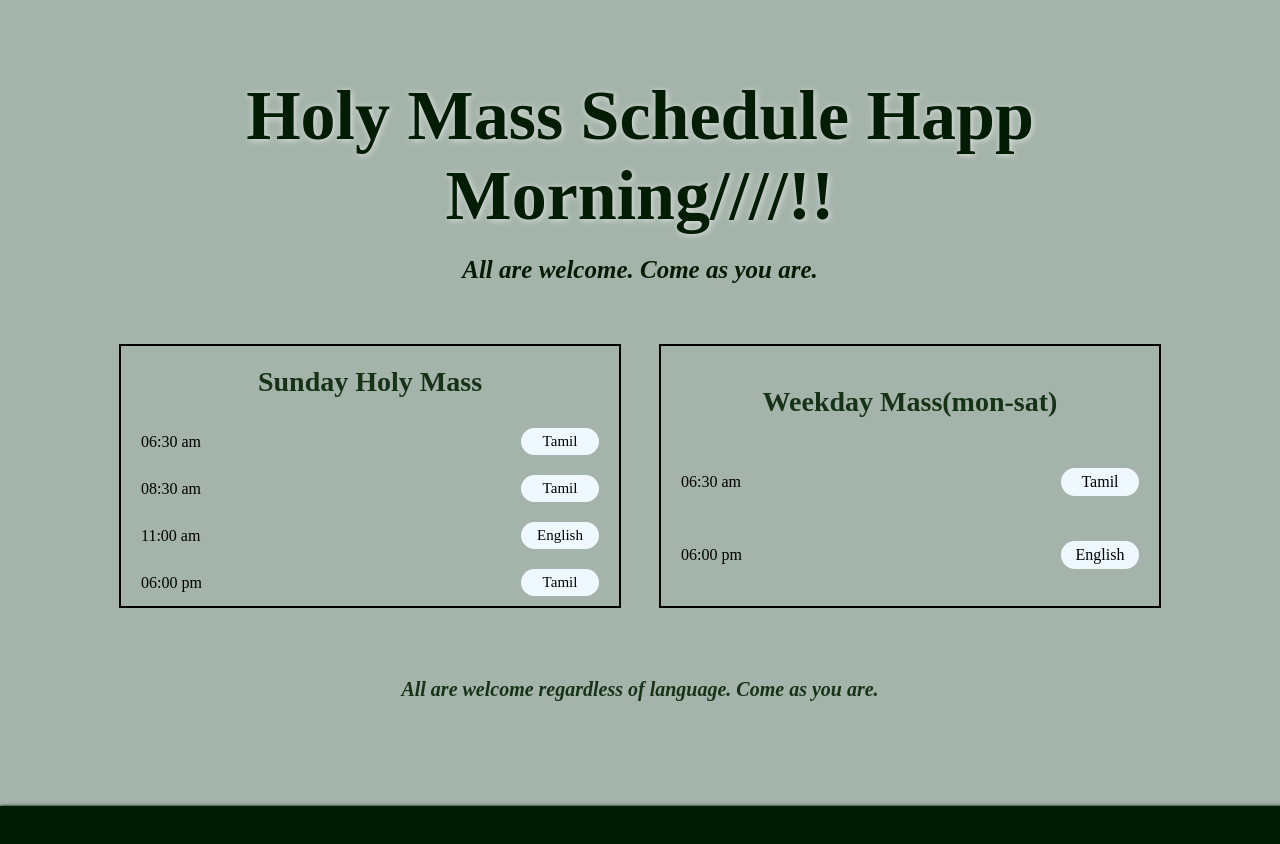
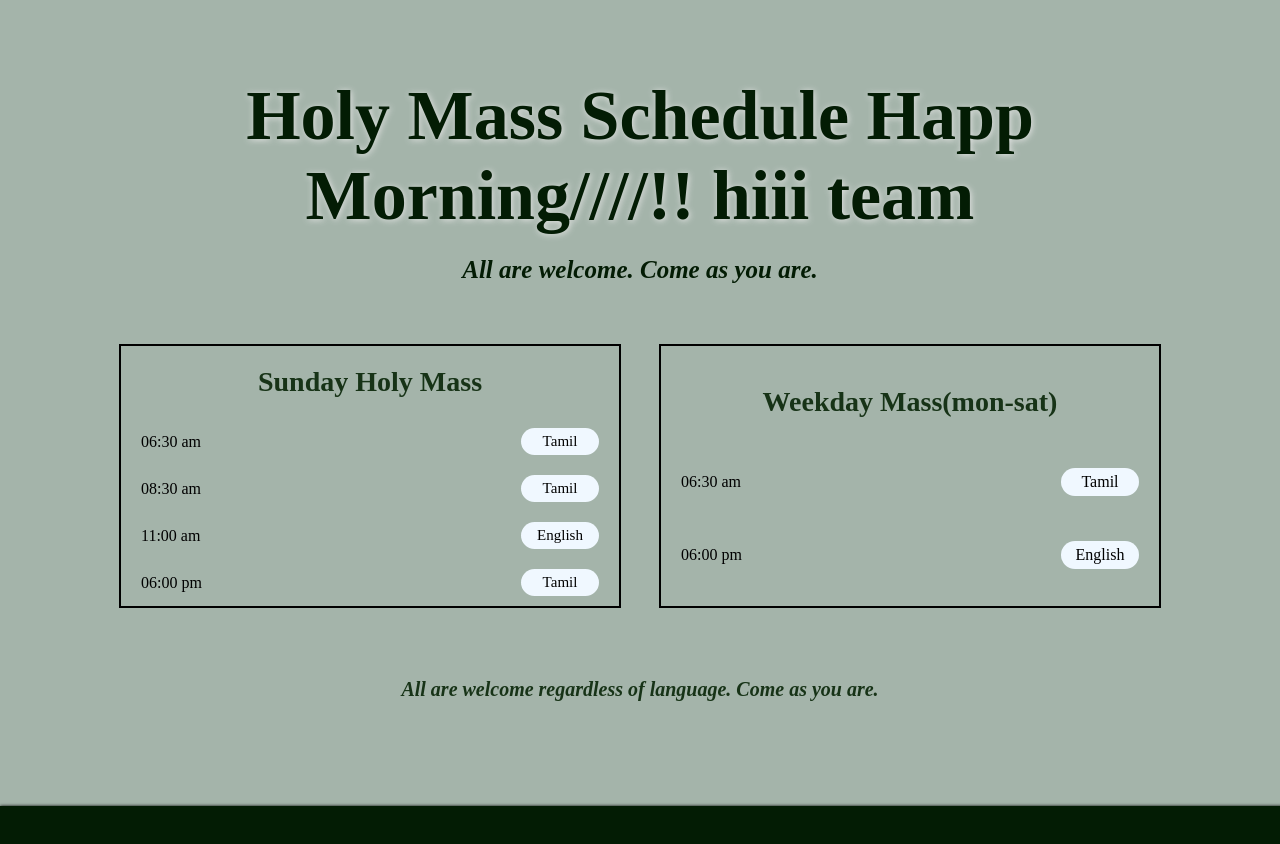
Before and after one commit to Levon-007/divinemercy, a plain HTML site: page index.html in a window 1280 px wide. Shown: the part 1690-2534 px from the top of the page. Drawn offline with nearby package versions, Linux system fonts and the light colour scheme.

Commit message:
add text hii team

```diff
--- a/index.html
+++ b/index.html
@@ -46,7 +46,7 @@
     <marquee behavior="" direction="">DIVINE MERCY CHURCH KELAMBAKKAM </marquee>
     <section class="Mass_schedule" id="mass_schedule">
         <div class="masscontent">
-            <h1>Holy Mass Schedule Happ Morning////!!</h1>
+            <h1>Holy Mass Schedule Happ Morning////!! hiii team</h1>
 
             <p><i>All are welcome. Come as you are.</i></p>
         </div>
```
